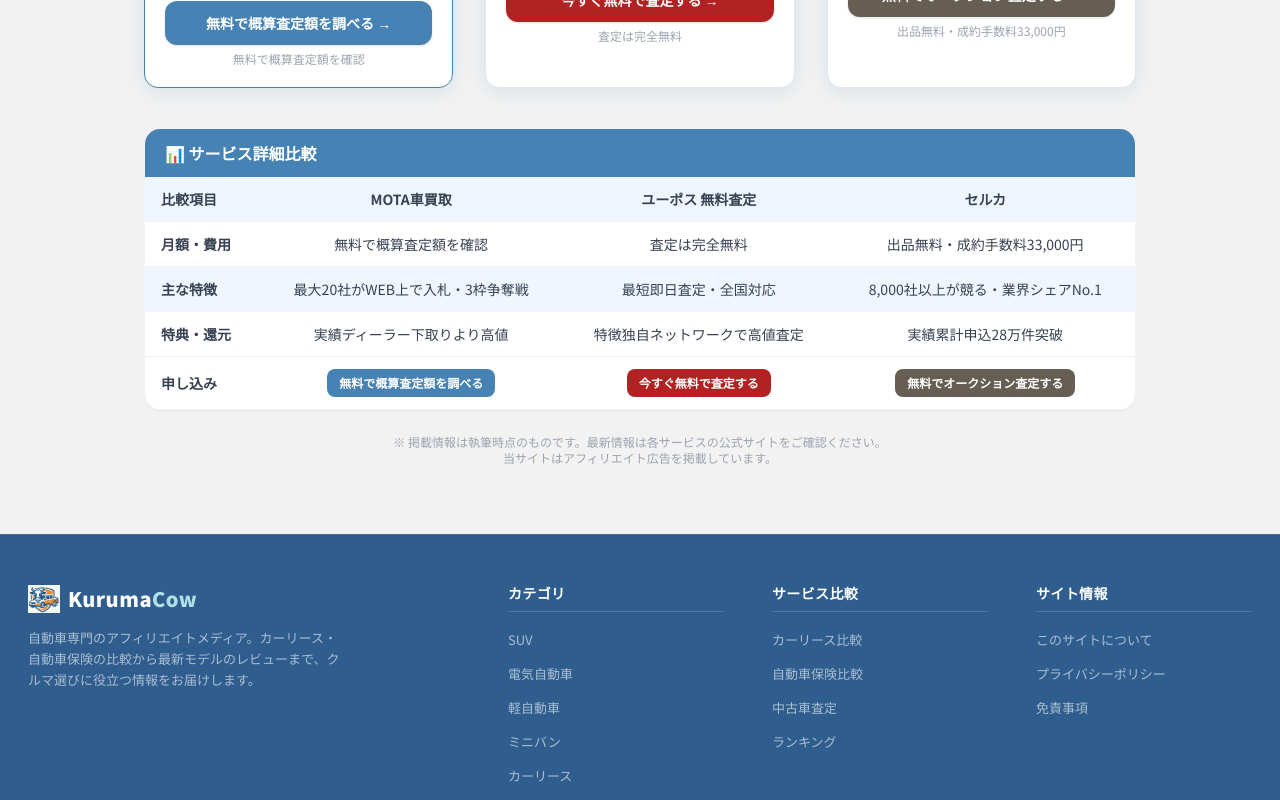
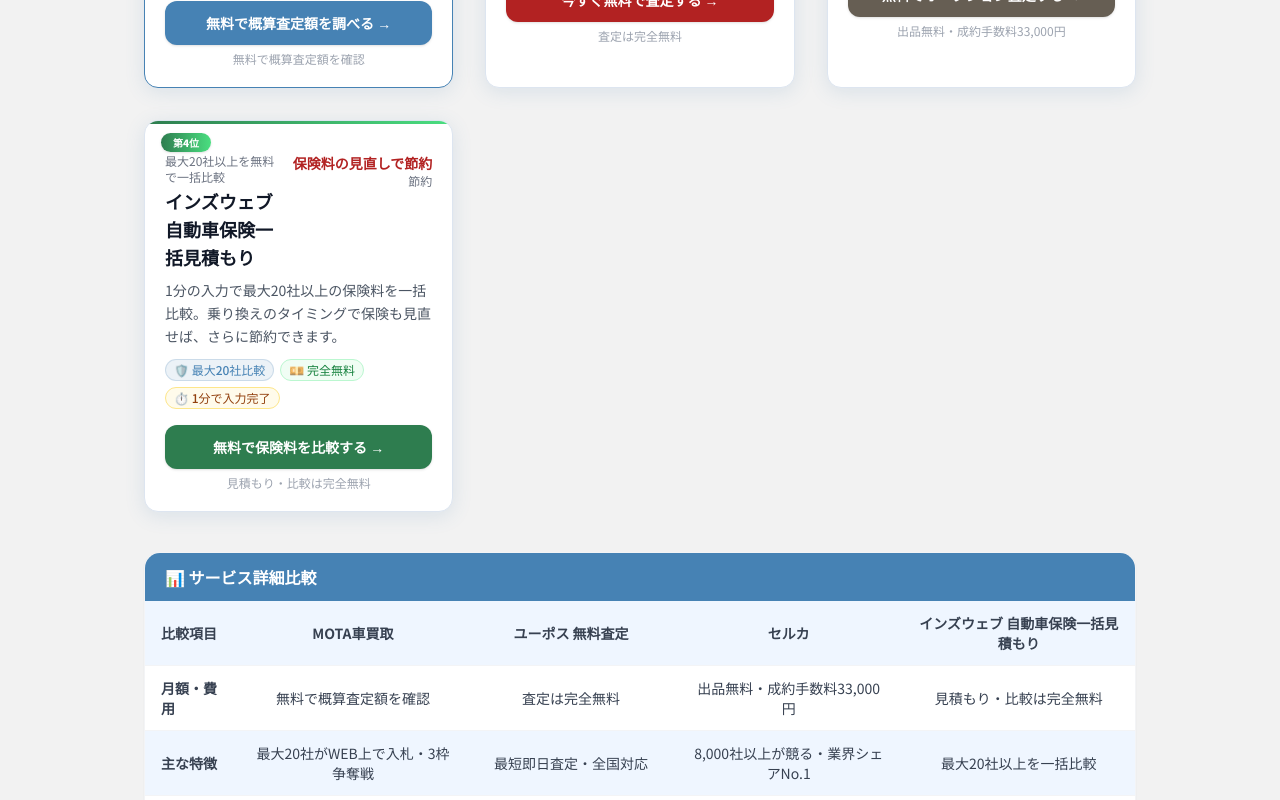
Before and after one commit to mayu-0925/kurumacow, a Next.js app: page /ranking in a window 1280 px wide. Shown: the part 580-1380 px from the top of the page. Built offline with nearby package versions, Linux system fonts and the light colour scheme.

Commit message:
feat: 自動車保険記事・インズウェブアフィリエイトを追加

```diff
--- a/components/ArticleCard.tsx
+++ b/components/ArticleCard.tsx
@@ -3,13 +3,17 @@
 
 const catColors: Record<string, string> = {
   "EV": "bg-[#2e7d4f]",
-  "自動車保険": "bg-brand-red",
+  "自動車保険": "bg-[#2e7d4f]",
   "ランキング": "bg-[#856000]",
   "ミニバン": "bg-[#7b2d8b]",
   "カーリース": "bg-brand-blue",
   "SUV": "bg-brand-blue-dark",
   "中古車": "bg-brand-warm",
   "節約術": "bg-[#2e7d4f]",
+  "一括査定": "bg-brand-blue",
+  "車買取": "bg-brand-blue-dark",
+  "乗り換え": "bg-[#856000]",
+  "査定コツ": "bg-brand-warm",
 };
 
 export default function ArticleCard({
--- a/lib/data.ts
+++ b/lib/data.ts
@@ -62,6 +62,25 @@
     ctaColor: "bg-brand-warm hover:bg-amber-800",
     badgeGradient: "from-brand-warm to-amber-500",
   },
+  {
+    rank: 4,
+    name: "インズウェブ 自動車保険一括見積もり",
+    label: "最大20社以上を無料で一括比較",
+    description:
+      "1分の入力で最大20社以上の保険料を一括比較。乗り換えのタイミングで保険も見直せば、さらに節約できます。",
+    price: "見積もり・比較は完全無料",
+    point: "最大20社以上を一括比較",
+    tags: [
+      { text: "🛡️ 最大20社比較", variant: "cool" },
+      { text: "💴 完全無料", variant: "green" },
+      { text: "⏱️ 1分で入力完了", variant: "warm" },
+    ],
+    reward: { label: "節約", value: "保険料の見直しで節約" },
+    affiliateUrl: "https://px.a8.net/svt/ejp?a8mat=2NK3XR+G9UMCQ+2PS+15RCDE",
+    ctaText: "無料で保険料を比較する",
+    ctaColor: "bg-[#2e7d4f] hover:bg-green-800",
+    badgeGradient: "from-[#2e7d4f] to-green-400",
+  },
 ];
 
 // ─────────────────────────────────────────────
```
Also changed, not shown: scripts/generate-article.ts (+15 -3 lines), scripts/topics.ts (+40 -0 lines).
